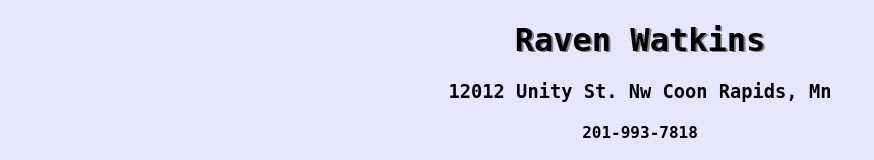
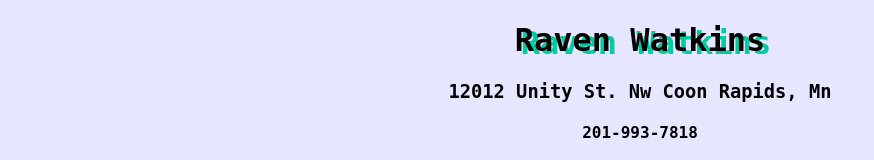
Before and after one commit to RaeLovely13/Raelovely13.github.io, a plain HTML site: page index.html in a window 1280 px wide. Shown: the top 160 px of the page, without its empty margins (0-874 px from the left). Drawn offline with Linux system fonts and the light colour scheme.

Commit message:
Update index.html

```diff
--- a/index.html
+++ b/index.html
@@ -8,7 +8,7 @@ body {
     background-color: rgb(230, 230, 255);
 }
 h1 {
-    text-shadow: 2px 1px #808080;
+    text-shadow: 6px 3px #00cca3;
 }
 }
  color: rgb(0, 0, 26);
```
